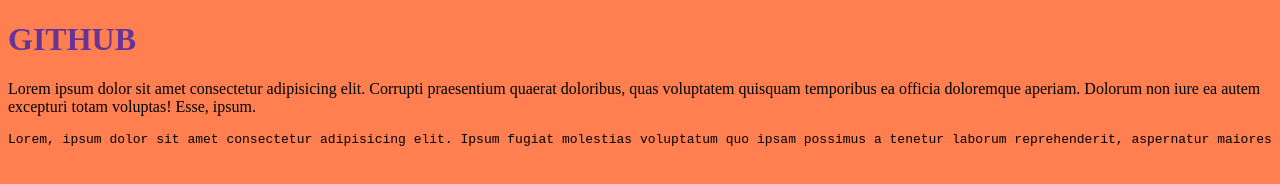
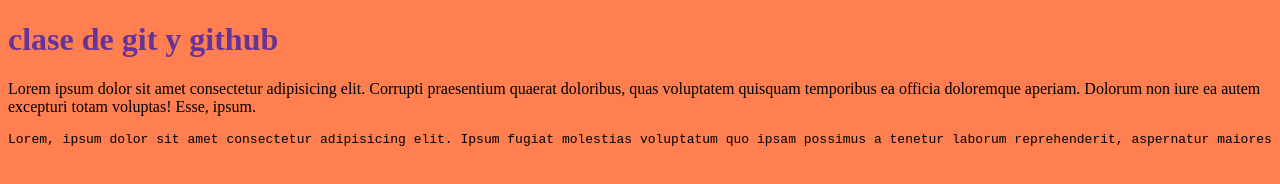
Before and after one commit to fedecativelli/miprimerepositorio, a plain HTML site: page index.html in a window 1280 px wide. Shown: the top 184 px of the page. Drawn offline with Linux system fonts and the light colour scheme.

Commit message:
Update index.html

```diff
--- a/index.html
+++ b/index.html
@@ -8,7 +8,7 @@
     <title>github</title>
 </head>
 <body>
-    <h1>GITHUB</h1>
+    <h1>clase de git y github</h1>
 
     <p>Lorem ipsum dolor sit amet consectetur adipisicing elit. Corrupti praesentium quaerat doloribus, quas voluptatem quisquam temporibus ea officia doloremque aperiam. Dolorum non iure ea autem excepturi totam voluptas! Esse, ipsum.</p>
 
```
